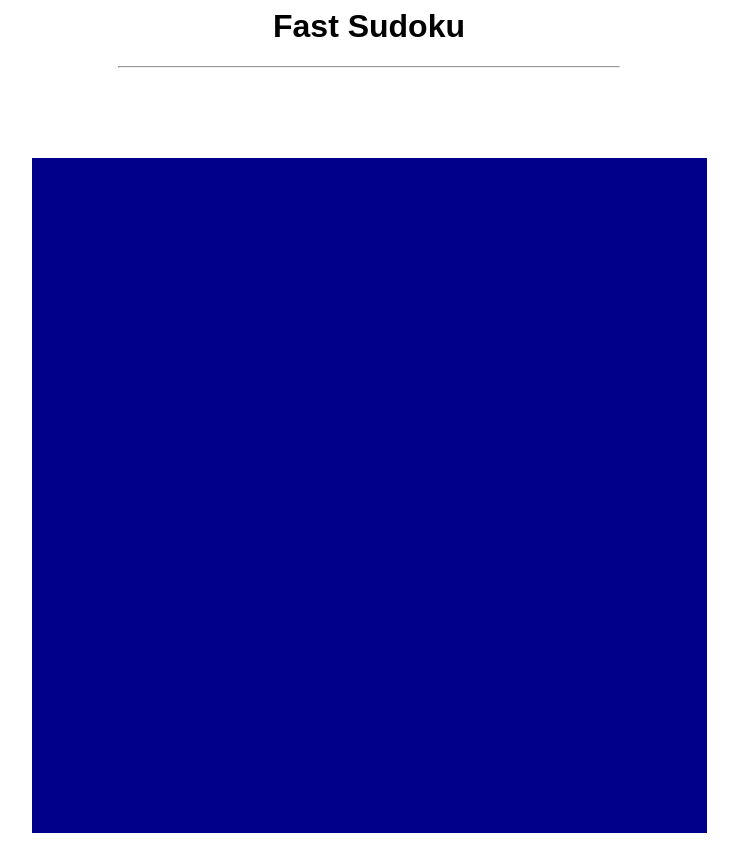
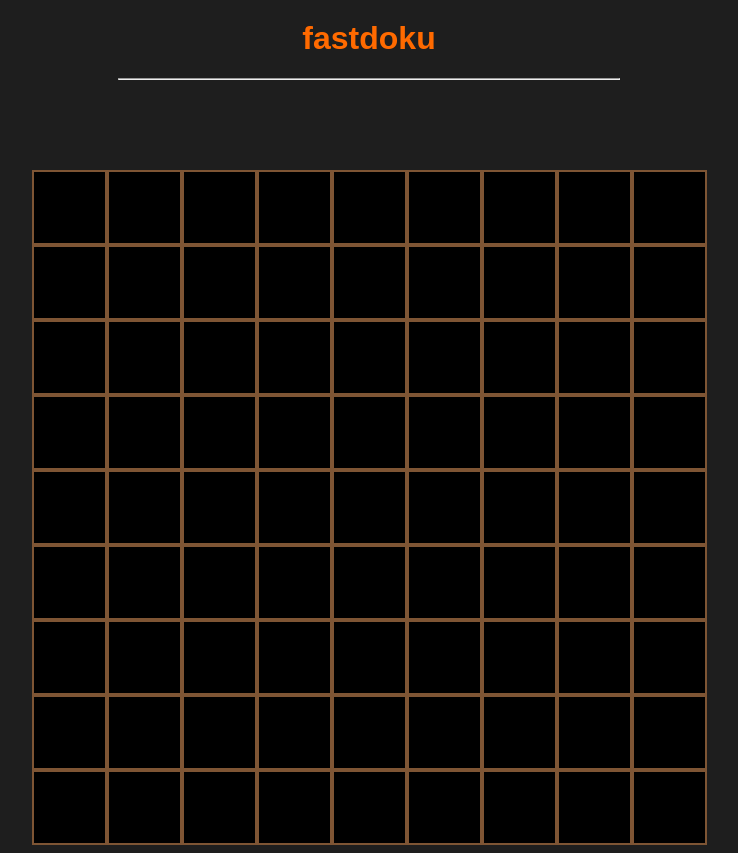
Before and after one commit to onyamegatron/fastdoku, a plain HTML site: page index.html in a window 1280 px wide. Shown: the whole page, without its empty margins (271-1009 px from the left). Drawn offline with Linux system fonts and the light colour scheme.

Commit message:
Added grid

```diff
--- a/index.html
+++ b/index.html
@@ -1,14 +1,14 @@
 <html>
     <head>
-        <meta title="Sudoku App">
         <meta charset="UTF-8">
         <meta name="viewport" content="width=device-width initial-scale=1.0 user-scalable=no">
+        <title>fastdoku</title>
         <link rel="stylesheet" href="styles.css">
         <script src="sudoku.js"></script>
     </head>
 
     <body>
-        <h1>Fast Sudoku</h1>
+        <h1 style=" margin-top: 20px;">fastdoku</h1>
         <hr>
         <div id="board"></div>
     </body>
--- a/styles.css
+++ b/styles.css
@@ -1,6 +1,8 @@
 body {
     font-family: Arial, Helvetica, sans-serif;
     text-align: center;
+    background-color: rgb(30, 30, 30);
+    color: rgb(255, 106, 0);
 }
 
 hr {
@@ -11,7 +13,7 @@ hr {
     width: 675px;
     height: 675px;
 
-    background-color: darkblue;
+    background-color: rgb(0, 0, 0);
     margin: 0 auto;
     margin-top: 90px;
     display: flex;
@@ -22,7 +24,7 @@ hr {
 .tile {
     width: 71px;
     height: 71px;
-    border: 2px solid lightcyan;
+    border: 2px solid rgb(126, 85, 52);
 
     font-size: 24px;
     font-weight: bold;
--- a/sudoku.js
+++ b/sudoku.js
@@ -28,5 +28,12 @@ window.onload = function() {
 
 
 function setGame() {
-        return null
+        for (let r = 0; r < 9; r++) {
+            for (let c = 0; c < 9; c++) {
+                let tile = document.createElement("div");
+                tile.id = r.toString() + "-" + c.toString();
+                tile.classList.add("tile");
+                document.getElementById("board").append(tile);
+            }
+        }
 }
```
